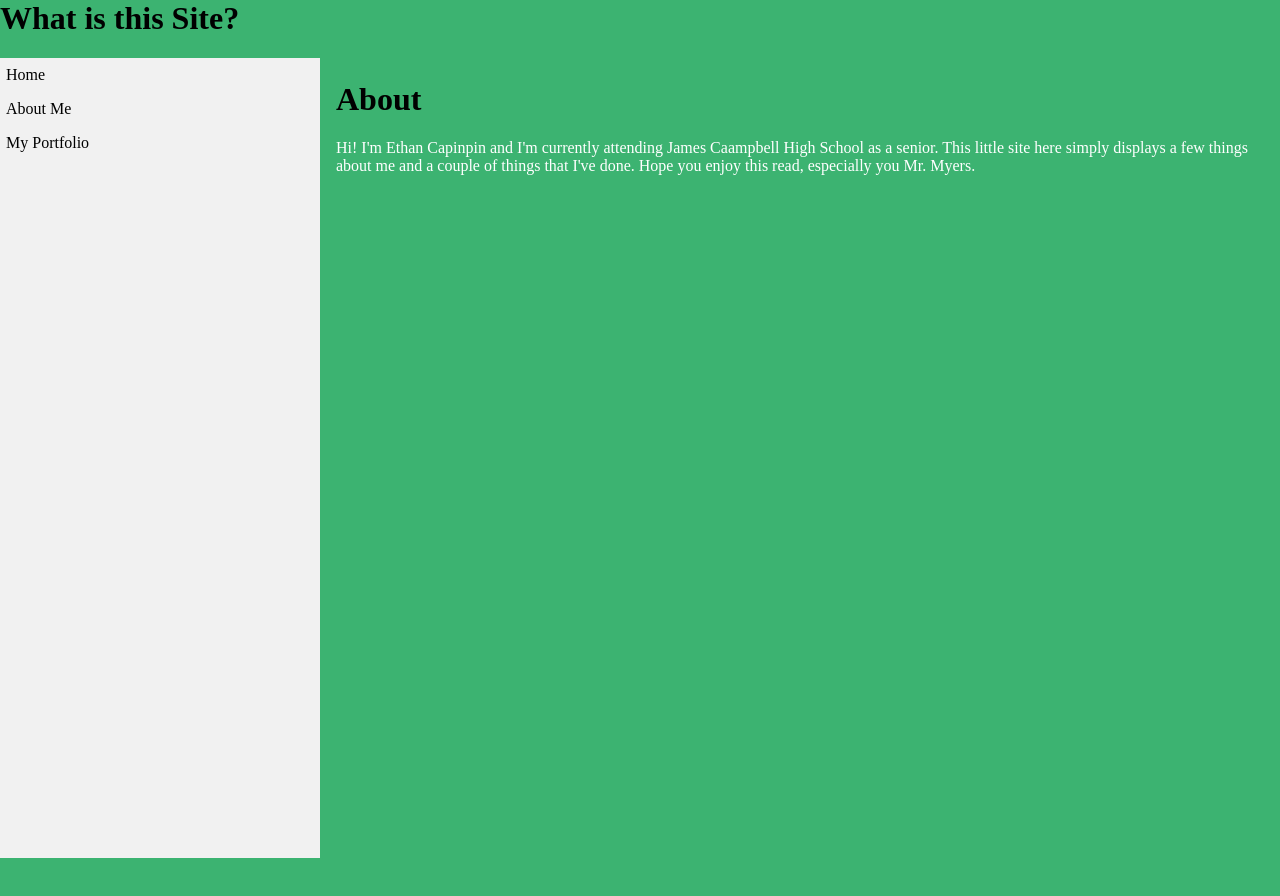
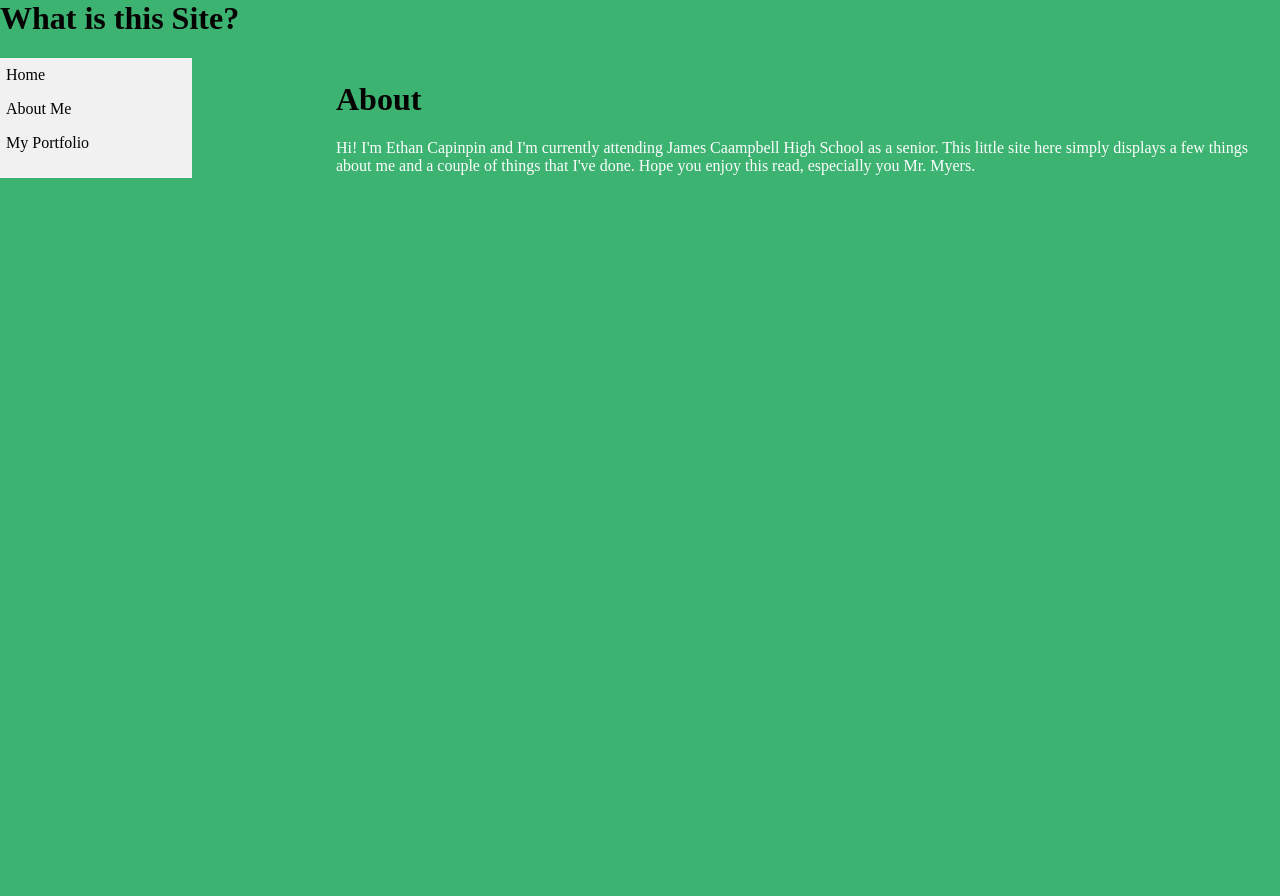
Before and after one commit to 3-san/3-san.github.io, a plain HTML site: page index.html in a window 1280 px wide. Drawn offline with Linux system fonts and the light colour scheme.

Commit message:
Update main.css

```diff
--- a/main.css
+++ b/main.css
@@ -12,10 +12,10 @@ ul {
   list-style-type: none;
   margin: 0;
   padding: 0;
-  width: 25%;
+  width: 15%;
   background-color: #f1f1f1;
   position: fixed;
-  height: 100%;
+  height: 15%;
   overflow: auto;
 }
 
```
